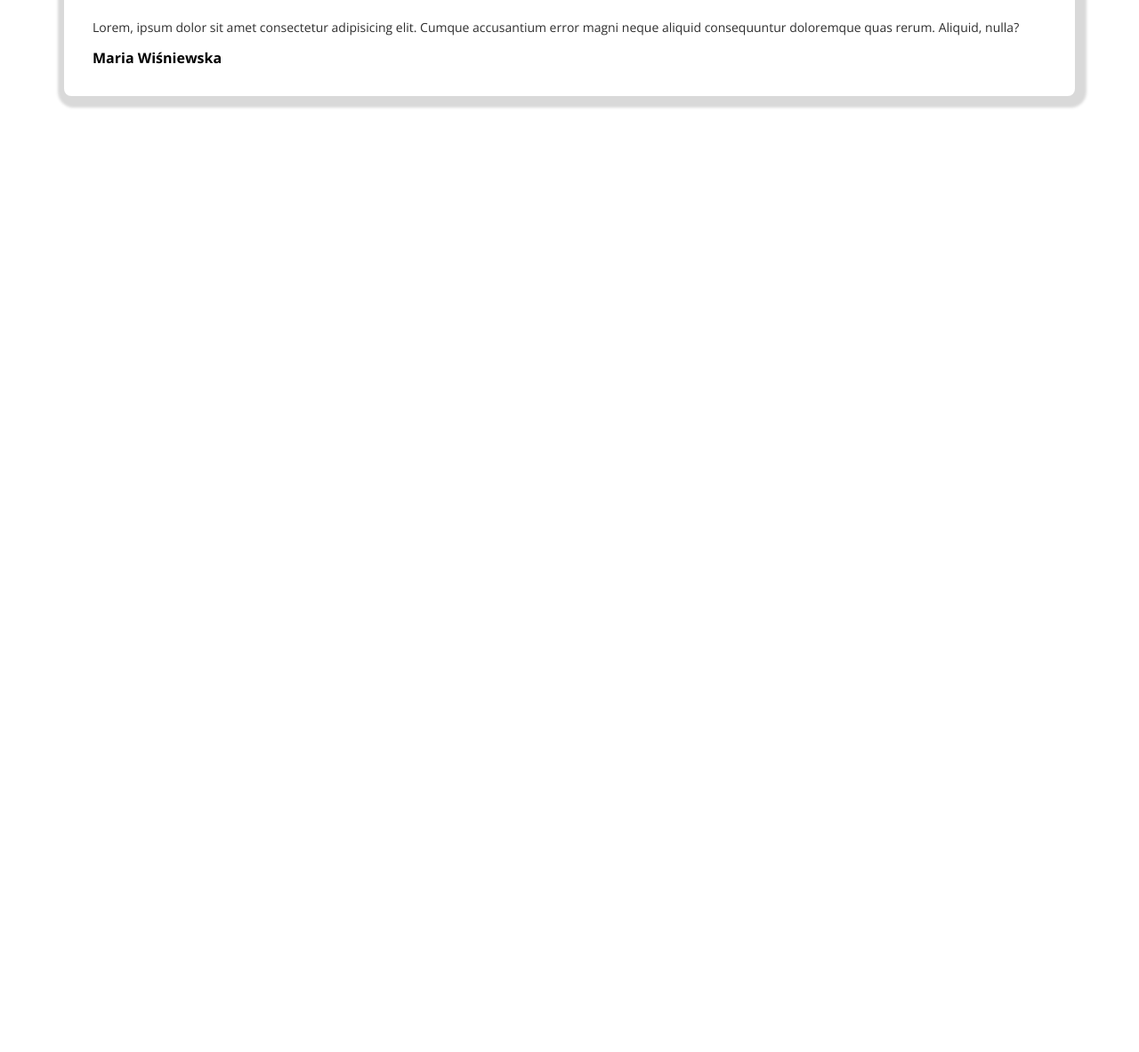
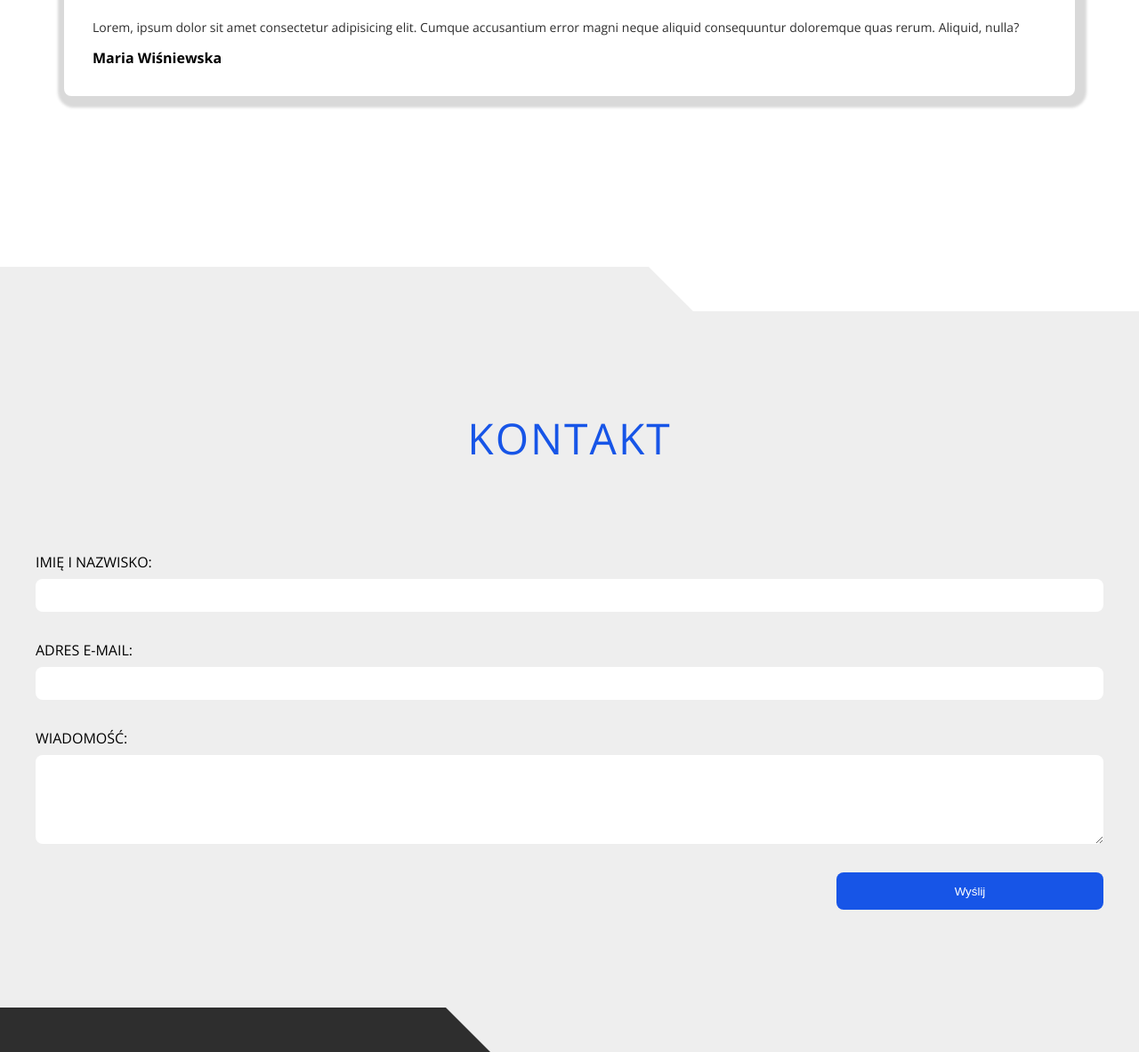
Before and after one commit to WojciechPieczonka/palm-and-beach-haven, a plain HTML site: page index.html in a window 1280 px wide. Shown: the part 6156-7339 px from the top of the page at 89% size. Before the commit the page ends 6456 px from the top, so only its background shows below. Drawn offline with nearby package versions, Linux system fonts and the light colour scheme.

Commit message:
section contact added

```diff
--- a/index.html
+++ b/index.html
@@ -273,6 +273,25 @@
 					</div>
 				</div>
 			</section>
+			<section class="contact section section-padding white-section" id="contact">
+				<div class="white-block white-block-left"></div>
+				<div class="white-block white-block-right"></div>
+				<h2 class="section-heading">Kontakt</h2>
+				<div class="wrapper">
+					<form class="contact__form">
+						<div class="contact__form-top">
+							<label for="name" class="contact__form-label">Imię i Nazwisko:</label>
+							<input type="text" id="name" class="contact__form-input" />
+
+							<label for="email" class="contact__form-label">Adres e-mail:</label>
+							<input type="text" id="email" class="contact__form-input" />
+						</div>
+						<label for="msg" class="contact__form-label">Wiadomość:</label>
+						<textarea id="msg" class="contact__form-textarea"></textarea>
+						<button type="submit" class="contact__form-btn btn-special-animation">Wyślij</button>
+					</form>
+				</div>
+			</section>
 		</main>
 
 		<script src="./js/main.js"></script>
--- a/sass/_mixins.scss
+++ b/sass/_mixins.scss
@@ -21,3 +21,11 @@
     left:50%;
     transform: translateX(-50%);
 }
+
+@mixin contactForm {
+    margin-bottom: 2em;
+    padding: 0.6em 1.2em;
+    border: none;
+    border-radius: 8px;
+    font-size: 1.6rem;
+}
--- a/sass/main.scss
+++ b/sass/main.scss
@@ -446,7 +446,52 @@ body {
     }
 }
 
+//contact
+.contact {
+    position: relative;
+    background-color: $light-white;
+    overflow: hidden;
 
+    .white-block-left {
+        background-color: $dark;
+    }
+
+    &__form, &__form-top {
+        display: flex;
+        flex-direction: column;
+    }
+
+    &__form-label {
+        margin-bottom: 0.5em;
+        text-transform: uppercase;
+    }
+
+    &__form-input {
+       @include contactForm;
+    }
+
+    &__form-textarea {
+       @include contactForm;
+       resize: vertical;
+       min-height: 100px;
+    }
+
+    &__form-btn {
+        align-self: flex-end;
+        padding: 1em;
+        width: 100%;
+        max-width: 300px;
+        color: $pure-white;
+        border: none;
+        border-radius: 8px;
+        background-color: $main-color;
+        cursor:pointer;
+
+        &::before {
+            background-color: $secondary-color;
+        }
+    }
+}
 
 // media
 
```
Also changed, not shown: css/main.css, 1 other file.
